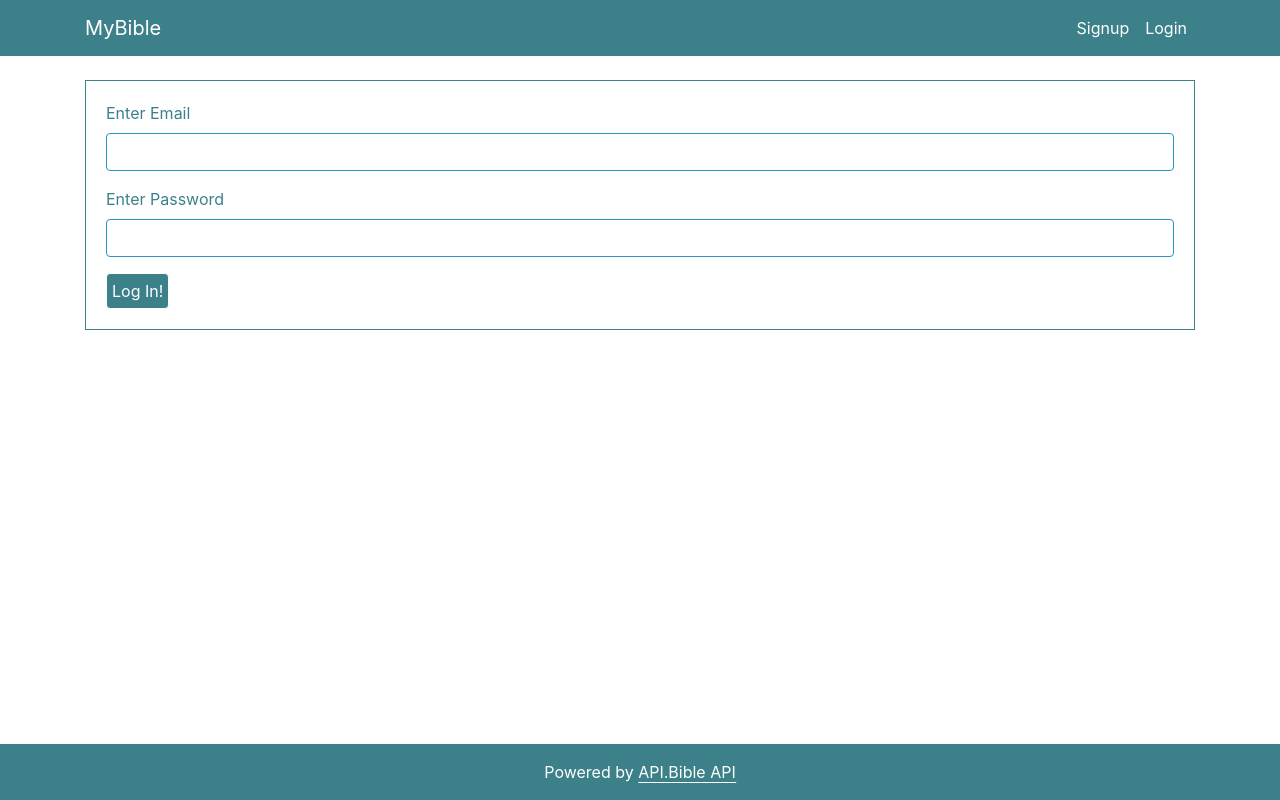
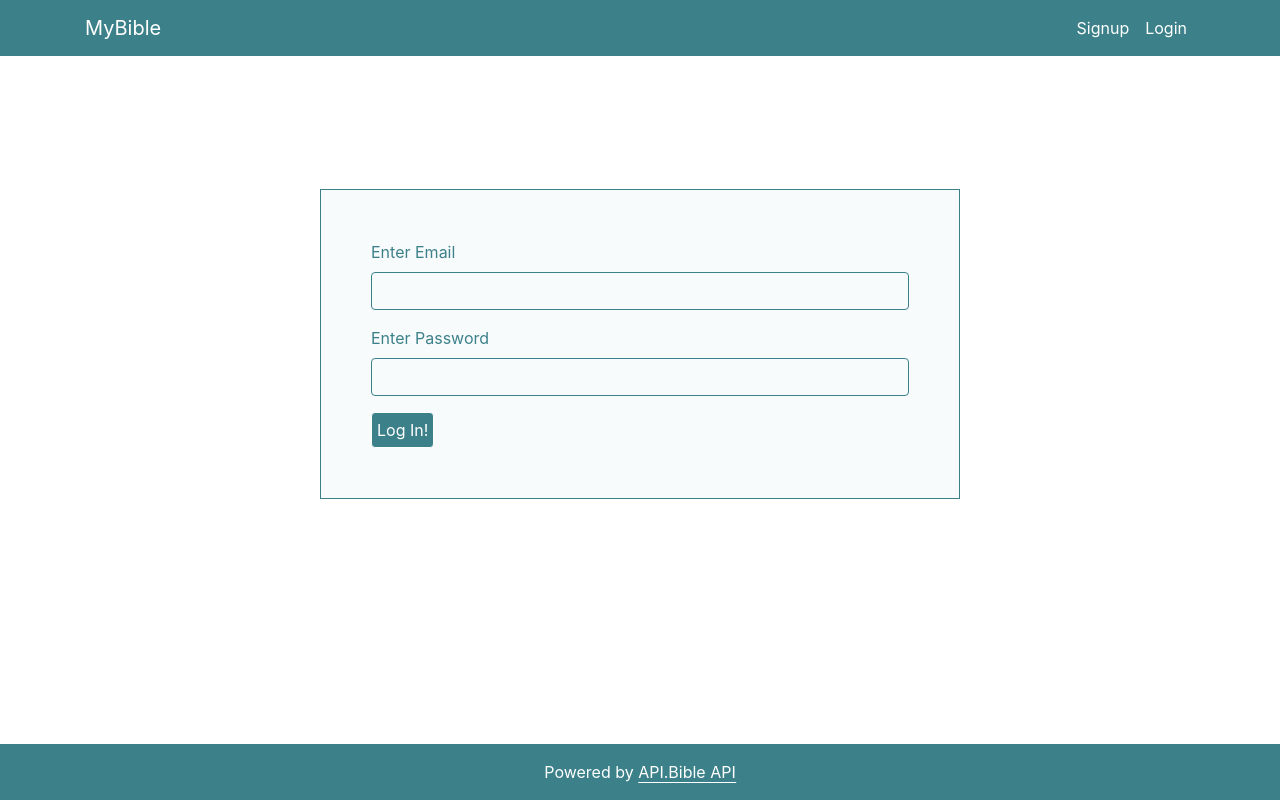
Before and after one commit to Josuee-Martinez/bible, a React (Create React App) app in the folder client/: page /login in a window 1280 px wide. Built offline with nearby package versions, Linux system fonts and the light colour scheme.

Commit message:
auth styles

```diff
--- a/client/src/App.css
+++ b/client/src/App.css
@@ -27,13 +27,22 @@ form {
 }
 
 .auth-form {
+   position: absolute;
+   left: 50%;
+   top: 40%;
+   transform: translate(-50%, -50%);
+   color: #3c818a;
+   background-color: rgb(248, 251, 251);
+   /* width: 500px; */
+   width: 50%;
    border: 1px solid #3c818a;
-   padding: 20px;
+   padding: 50px;
    color: #3c818a;
 }
 
 .auth-form input {
-   border: 0.2px solid #2c95c8;
+   border: 0.2px solid #3c818a;
+   background-color: rgb(248, 251, 251);
 }
 
 input:focus {
--- a/client/src/components/auth/Signup.js
+++ b/client/src/components/auth/Signup.js
@@ -2,10 +2,14 @@ import React from "react";
 
 const Signup = () => {
    return (
-      <form className="form auth-form mt-4">
+      <form className="form auth-form mt-4 form-info">
          <div class="form-group">
             <label for="email">Enter Email</label>
             <input type="text" id="email" class="form-control" />
+         </div>
+         <div class="form-group">
+            <label for="name">Enter Username</label>
+            <input type="text" id="name" class="form-control" />
          </div>
          <div class="form-group">
             <label for="password">Enter Password</label>
```
Also changed, not shown: 1 other file (tests, documents, lock files or other folders).
